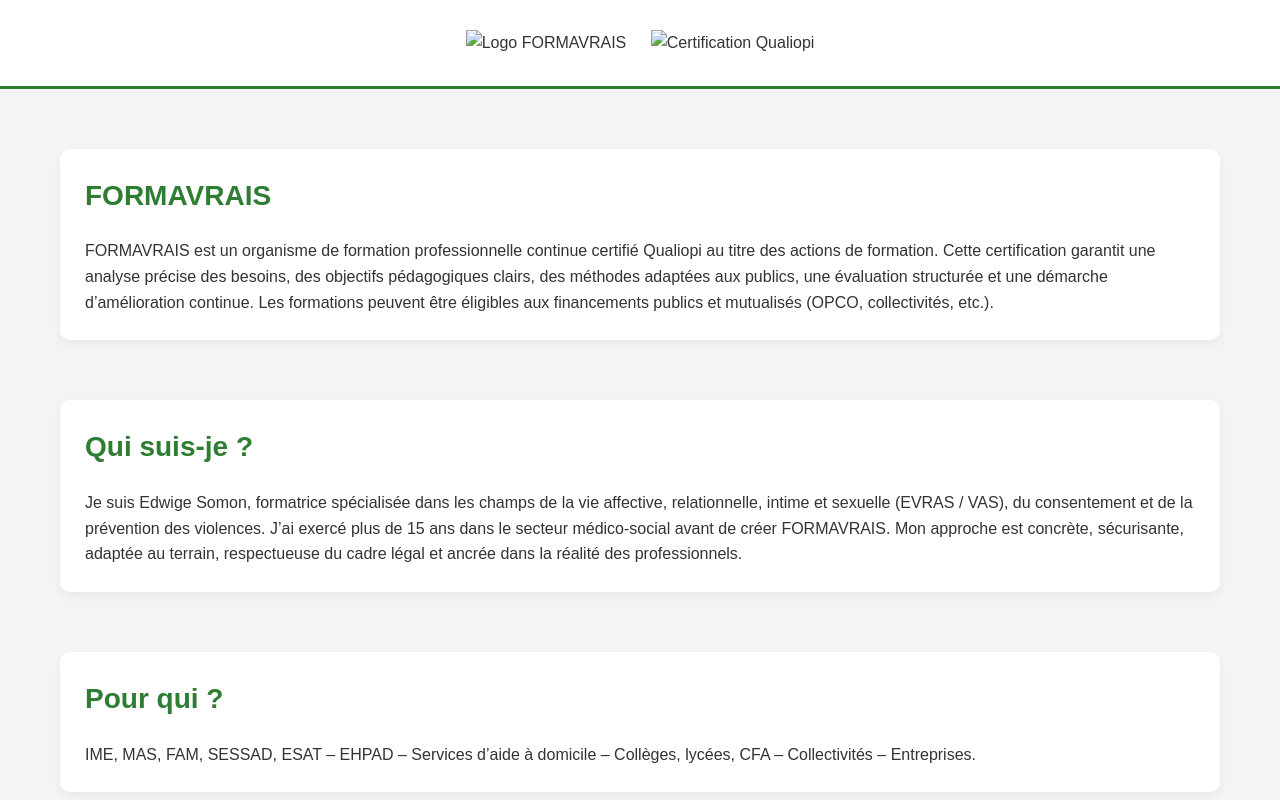
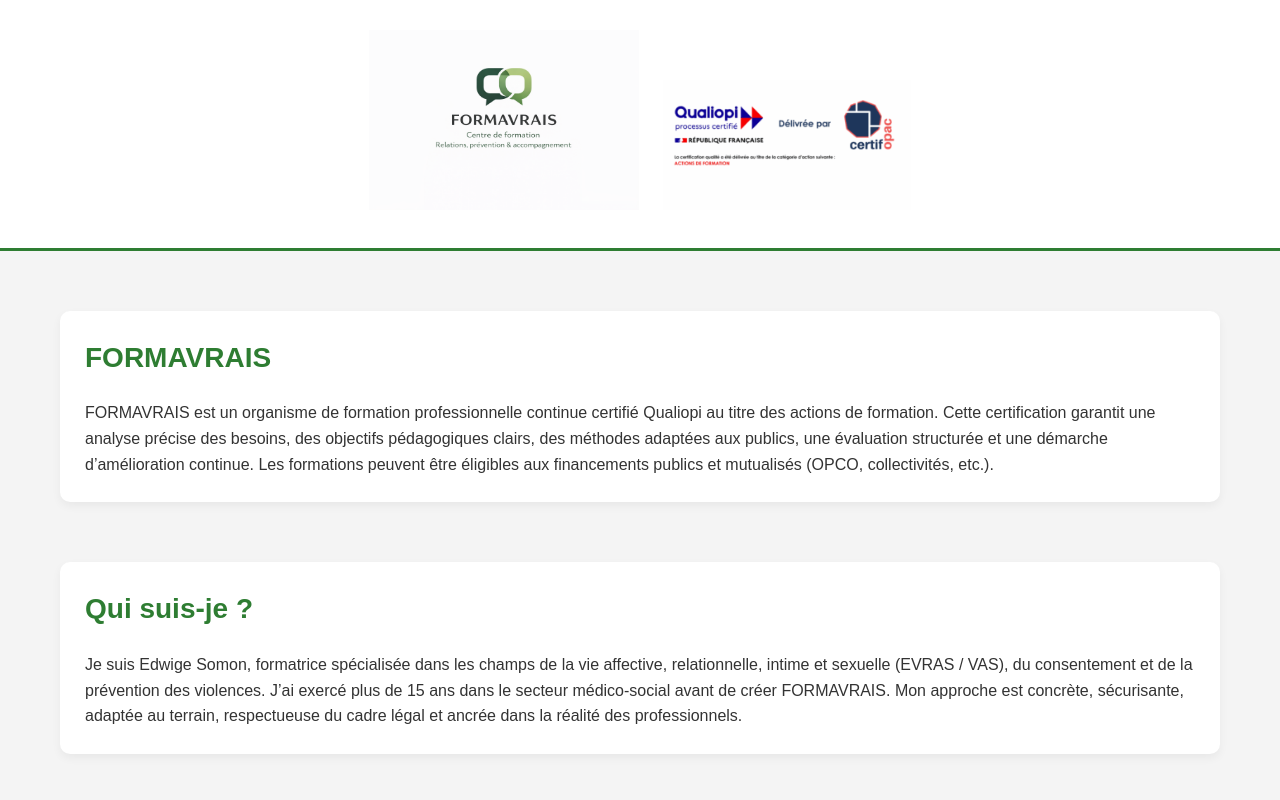
Before and after one commit to estebanblanchard738-droid/formavrais, a plain HTML site: page index.html in a window 1280 px wide. Shown: the top 800 px of the page. Drawn offline with Linux system fonts and the light colour scheme.

Commit message:
Update index.html

```diff
--- a/index.html
+++ b/index.html
@@ -11,8 +11,8 @@
 <body>
 
     <header>
-        <img src="image.png" alt="Logo FORMAVRAIS" height="180">
-        <img src="unnamed.png" alt="Certification Qualiopi" height="130">
+        <img src="logo.png" alt="Logo FORMAVRAIS" height="180">
+        <img src="certif.png" alt="Certification Qualiopi" height="130">
     </header>
 
     <main>
```
